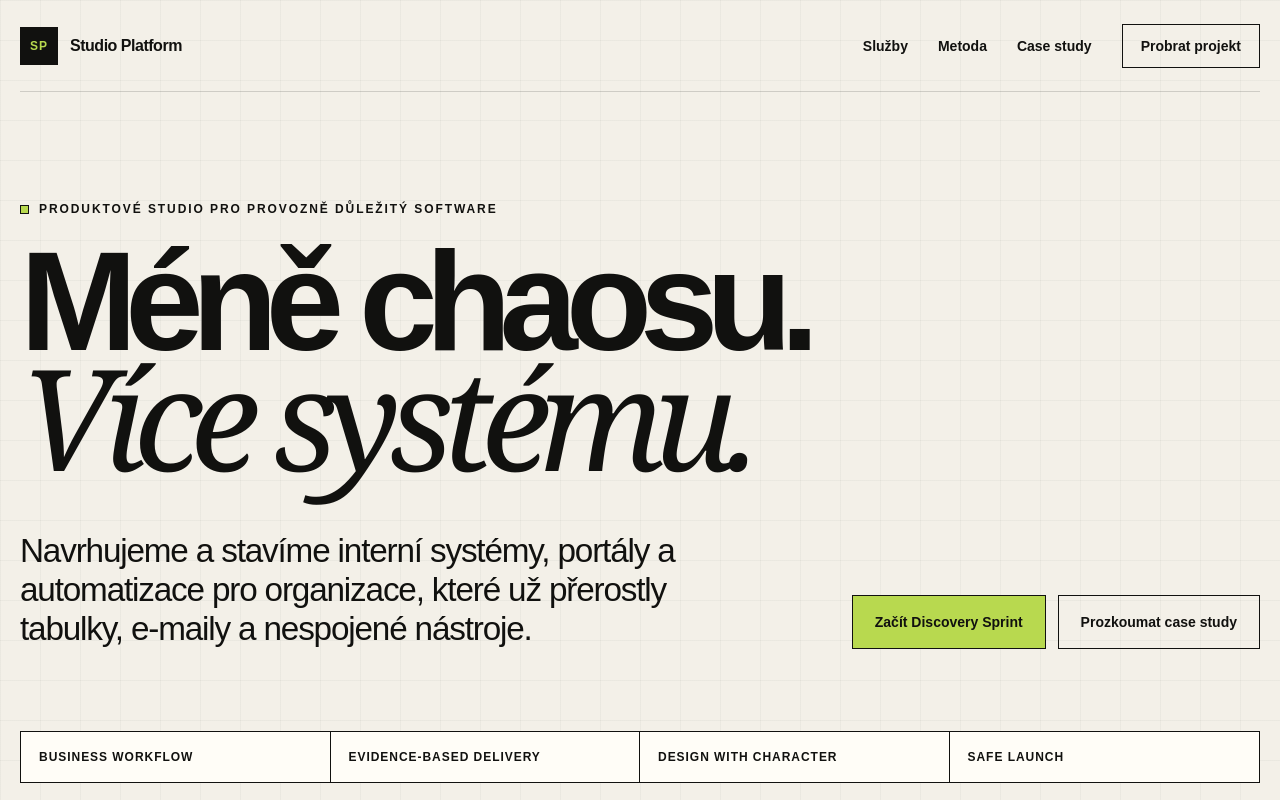
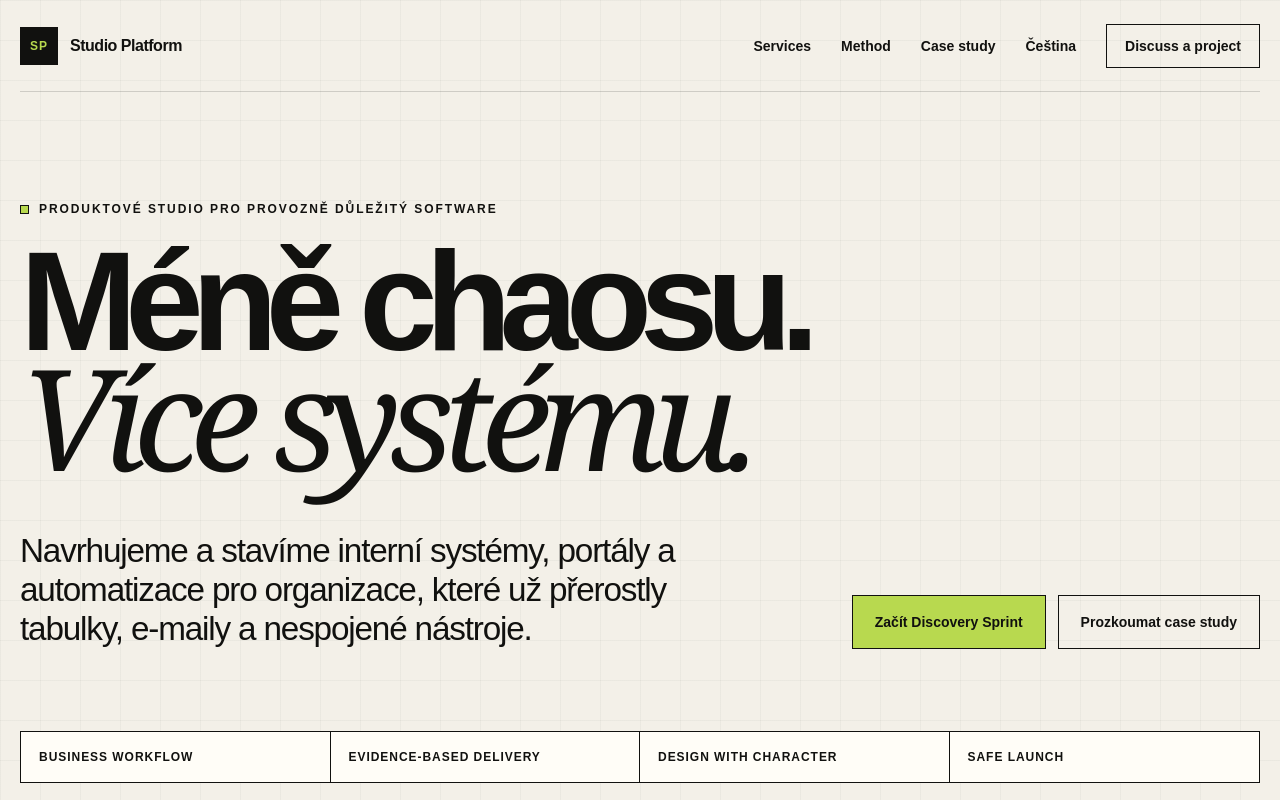
Before and after one commit to KadlecekTomas/Studio-Platform, a Next.js app: page / in a window 1280 px wide. Shown: the top 800 px of the page. Built offline with nearby package versions, Linux system fonts and the light colour scheme.

Commit message:
feat: localize shared site chrome

```diff
--- a/components/site-chrome.tsx
+++ b/components/site-chrome.tsx
@@ -1,30 +1,65 @@
 import Link from "next/link";
+import { alternateLocale, localeLabels, localizedHref, type Locale } from "../lib/i18n";
 
-export function SiteHeader() {
+const copy = {
+  en: {
+    homeLabel: "Studio Platform home",
+    navigationLabel: "Primary navigation",
+    services: "Services",
+    method: "Method",
+    caseStudy: "Case study",
+    contact: "Discuss a project",
+    footer: "Product systems for real operations.",
+    switchLabel: "Switch language to Czech",
+  },
+  cs: {
+    homeLabel: "Studio Platform domů",
+    navigationLabel: "Hlavní navigace",
+    services: "Služby",
+    method: "Metoda",
+    caseStudy: "Případová studie",
+    contact: "Probrat projekt",
+    footer: "Produktové systémy pro skutečný provoz.",
+    switchLabel: "Přepnout jazyk do angličtiny",
+  },
+} as const;
+
+export function SiteHeader({ locale = "en" }: { locale?: Locale }) {
+  const text = copy[locale];
+  const targetLocale = alternateLocale(locale);
+
   return (
     <header className="site-header shell">
-      <Link className="brand" href="/" aria-label="Studio Platform domů">
+      <Link className="brand" href={localizedHref(locale, "home")} aria-label={text.homeLabel}>
         <span className="brand-mark" aria-hidden="true">SP</span>
         <span>Studio Platform</span>
       </Link>
-      <nav aria-label="Hlavní navigace">
-        <Link href="/sluzby">Služby</Link>
-        <Link href="/#method">Metoda</Link>
-        <Link href="/case-studies/ck-pragotour">Case study</Link>
-        <Link className="nav-cta" href="/kontakt">Probrat projekt</Link>
+      <nav aria-label={text.navigationLabel}>
+        <Link href={localizedHref(locale, "services")}>{text.services}</Link>
+        <Link href={localizedHref(locale, "method")}>{text.method}</Link>
+        <Link href={localizedHref(locale, "caseStudy")}>{text.caseStudy}</Link>
+        <Link
+          href={localizedHref(targetLocale, "home")}
+          hrefLang={targetLocale}
+          lang={targetLocale}
+          aria-label={text.switchLabel}
+        >
+          {localeLabels[targetLocale]}
+        </Link>
+        <Link className="nav-cta" href={localizedHref(locale, "contact")}>{text.contact}</Link>
       </nav>
     </header>
   );
 }
 
-export function SiteFooter() {
+export function SiteFooter({ locale = "en" }: { locale?: Locale }) {
   return (
     <footer className="site-footer shell">
-      <Link className="brand" href="/">
+      <Link className="brand" href={localizedHref(locale, "home")}>
         <span className="brand-mark">SP</span>
         <span>Studio Platform</span>
       </Link>
-      <p>Product systems for real operations.</p>
+      <p>{copy[locale].footer}</p>
       <span>© {new Date().getFullYear()}</span>
     </footer>
   );
```
